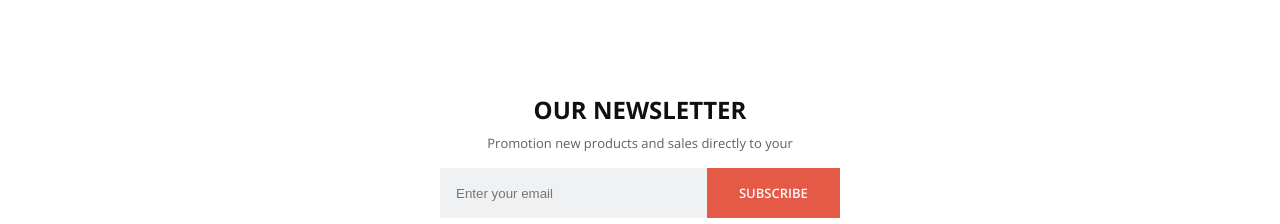
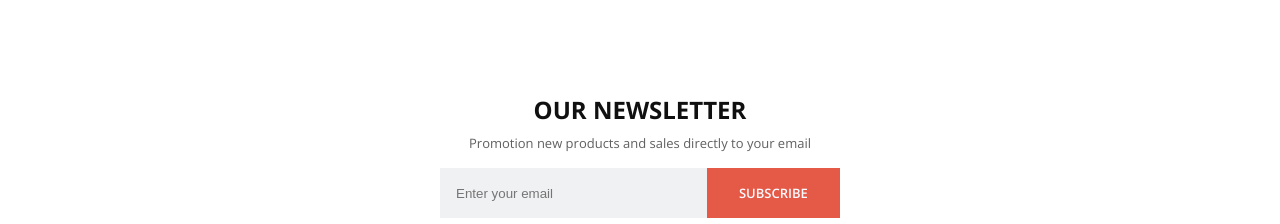
Before and after one commit to xdevtomix/ecommerce-dx, a React (Vite) app: page / in a window 1280 px wide. Shown: the part 2660-2884 px from the top of the page. Built offline with nearby package versions, Linux system fonts and the light colour scheme.

Commit message:
small fix

```diff
--- a/src/components/Newsletter.jsx
+++ b/src/components/Newsletter.jsx
@@ -6,7 +6,7 @@ export default function Newsletter() {
             <GridContainer>
                 <div>
                     <Title>OUR NEWSLETTER</Title>
-                    <Description>Promotion new products and sales directly to your</Description>
+                    <Description>Promotion new products and sales directly to your email</Description>
 
                     <Form action="">
                         <Input type="text" placeholder="Enter your email" />
```
